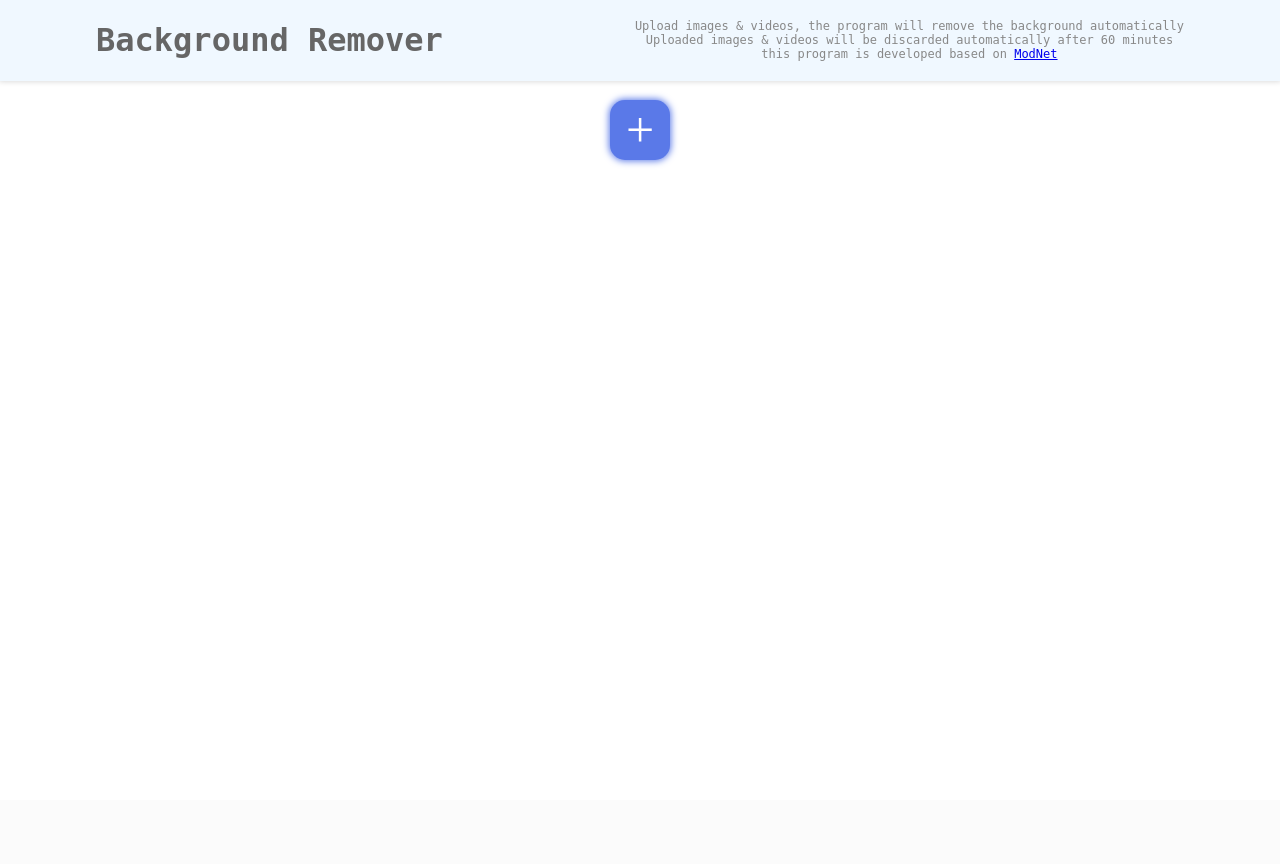
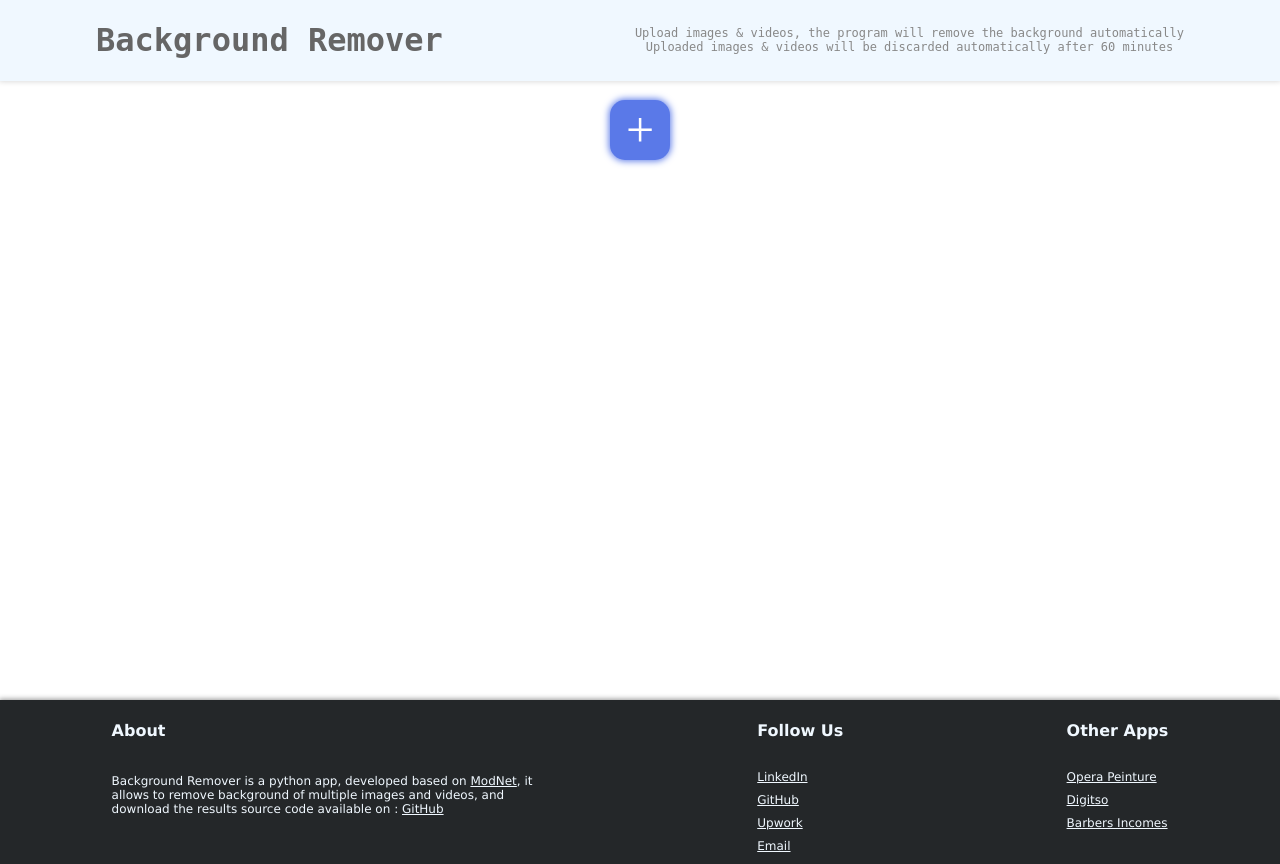
Before and after one commit to DEVLOKER/BgRemover, a Flask app: template templates/index.html in a window 1280 px wide. Before the commit the page ends 166 px from the top, so only its background shows below. Run offline with Flask 2, Linux system fonts and the light colour scheme; the template is opened without the code that fills it, so the values that code supplies are empty.

Commit message:
test image & video screenshots

```diff
--- a/app.py
+++ b/app.py
@@ -9,10 +9,12 @@ from BackgroundRemover import BackgroundRemover
 PORT = 5000
 app = Flask(__name__, static_folder='static', static_url_path='/')
 
-UPLOAD_FOLDER = os.path.join(os.path.dirname(os.path.abspath(__file__)), 'files/uploaded')
-PROCESSED_FOLDER = os.path.join(os.path.dirname(os.path.abspath(__file__)), 'files/processed')
+UPLOAD_FOLDER = os.path.join(os.path.dirname(os.path.abspath(__file__)), BackgroundRemover.INPUT_PATH)
+PROCESSED_FOLDER = os.path.join(os.path.dirname(os.path.abspath(__file__)), BackgroundRemover.OUTPUT_PATH)
+TMP_FOLDER = os.path.join(os.path.dirname(os.path.abspath(__file__)), BackgroundRemover.TMP_PATH)
 app.config['UPLOAD_FOLDER'] = UPLOAD_FOLDER
 app.config['PROCESSED_FOLDER'] = PROCESSED_FOLDER
+app.config['TMP_FOLDER'] = TMP_FOLDER
 app.config['SECRET_KEY'] = 'Sick Rat'
 
 now = time.time() # datetime.utcnow().strftime("%Y%m%dT%H%M%S")
@@ -84,12 +86,17 @@ def delete(code):
     if code in files:
         path1 = os.path.join(UPLOAD_FOLDER, code)
         name = code.split('.')[0]
-        path2 = os.path.join(PROCESSED_FOLDER, name + '.png')
-        path3 = os.path.join(PROCESSED_FOLDER, name + '_' + BackgroundRemover.RESULT_TYPE + '.webm')
+        path2 = os.path.join(PROCESSED_FOLDER, name + '.jpg')
+        path3 = os.path.join(PROCESSED_FOLDER, name + '.png')
+        path4 = os.path.join(TMP_FOLDER, name + '.jpg')
+        path5 = os.path.join(PROCESSED_FOLDER, name + '_' + BackgroundRemover.RESULT_TYPE + '.webm')
+
         if os.path.exists(path1):
+            os.remove(path1)
             os.path.exists(path2) and os.remove(path2)
             os.path.exists(path3) and os.remove(path3)
-            os.remove(path1)
+            os.path.exists(path4) and os.remove(path4)
+            os.path.exists(path5) and os.remove(path5)
             return redirect(url_for('index'))
     abort(404)
 
@@ -116,8 +123,8 @@ def __get_files(path):
 
 
 
-def cleanFiles(): # 30 * 86400 # 60 * 60
-    timer = 3000000 * 86400 # 60 minutes
+def cleanFiles():
+    timer = 60 * 60 # 60 minutes : 60 * 60      30 days : 30 * 86400
     for filename in os.listdir(UPLOAD_FOLDER):
         path = os.path.join(UPLOAD_FOLDER, filename)
         if os.path.getmtime(path) < now - timer:
--- a/static/style/upload.css
+++ b/static/style/upload.css
@@ -1,3 +1,6 @@
+body{
+    margin: 0;
+}
 .headerContainer{
     position: fixed;
     display: flex; justify-content: space-around; align-items: center;
@@ -15,6 +18,11 @@
 
 .headerContainer span.info {
     font-size: 12px;
+}
+
+
+.bodyContainer {
+    min-height: calc(100vh - 200px);
 }
 
 .info {
@@ -95,6 +103,7 @@ fieldset .imageContainer, fieldset .videoContainer{
 }
 fieldset .videoContainer video {
     width: 100%;
+    min-height: 300px;
     height: auto;
     border-radius: 10px;
 }
@@ -104,6 +113,8 @@ fieldset .hiddenAction {
     width: 100%;
     padding: 0px;
     border-radius: 0px 0px 10px 10px;
+    display: flex;
+    justify-content: space-around;
     visibility: hidden;
     opacity: 0;
     transition: visibility 0s, opacity 0.5s linear;
@@ -112,25 +123,39 @@ fieldset.uploadedFiles .hiddenAction {
     background: rgba(255, 0, 0, 0.8);
 }
 fieldset.processedFiles .hiddenAction {
-    background: rgba(0, 255, 0, 0.8);
+    /* background: rgba(0, 255, 0, 0.8); */
+    background: rgba(90, 121, 232, 0.8);
 }
+fieldset.processedFiles .hiddenAction a{
+    background: aliceblue;
+    padding: 0px 15px;
+}
+
 fieldset .hiddenAction a{
     text-decoration: none;
 }
 fieldset .hiddenAction a p{
     width: 100%;
-    font-size: 16px;
+    font-size: 18px;
     font-weight: bolder;
 }
 fieldset.uploadedFiles .hiddenAction a p{
     color: #fff;
 }
-fieldset.processedFiles .hiddenAction a p{
+fieldset.processedFiles .hiddenAction a p.png{
     color: #666;
+}
+fieldset.processedFiles .hiddenAction a p.jpg{
+    color: #5a79e8;
 }
 fieldset .imageContainer:hover > .hiddenAction, fieldset .videoContainer:hover > .hiddenAction{
     visibility: visible;
     opacity: 1;
+}
+
+fieldset .videoContainer:hover > video{
+    min-height: 244px;
+    border-radius: 10px 10px 0px 0px;
 }
 
 .processingContainer {
@@ -151,3 +176,44 @@ fieldset .imageContainer:hover > .hiddenAction, fieldset .videoContainer:hover >
     color: #fff;
     font-weight: bolder;
 }
+
+
+
+
+
+
+.FooterContainer{
+    display: flex; justify-content: space-around; align-items: flex-start;
+    width: 100%;
+    padding-bottom: 10px;
+    background: #242729;
+    box-shadow: 0px 0px 5px 1px #999;
+    z-index: 10;
+}
+
+.FooterContainer div.col{
+    display: flex; justify-content: flex-start; align-items: flex-start; flex-direction: column;
+    max-width: 33%;
+}
+
+.FooterContainer div.col .title{
+
+}
+.FooterContainer div.col ul {
+    list-style: none;
+    margin: 0;
+    padding: 0;
+}
+
+.FooterContainer div.col ul li{
+    margin-top: 5px;
+}
+
+.FooterContainer .info {
+    color: aliceblue;
+    font-family: Verdana, Geneva, Tahoma, sans-serif;
+    text-align: left;
+}
+.FooterContainer .link{
+    font-size: 12px;
+}
--- a/templates/index.html
+++ b/templates/index.html
@@ -30,12 +30,12 @@
             <div>
                 <span class="info" >Upload images & videos, the program will remove the background automatically</span>
                 <span class="info" >Uploaded images & videos will be discarded automatically after 60 minutes</span>
-                <span class="info" >this program is developed based on <a href="https://github.com/ZHKKKe/MODNet" title="author : Zhanghan Ke and Jiayu Sun and Kaican Li and Qiong Yan and Rynson W.H. Lau, title : MODNet: Real-Time Trimap-Free Portrait Matting via Objective Decomposition, booktitle : AAAI, year : 2022" target="_blank" >ModNet</a></span>
+                <!-- <span class="info" >this program is developed based on <a href="https://github.com/ZHKKKe/MODNet" title="author : Zhanghan Ke and Jiayu Sun and Kaican Li and Qiong Yan and Rynson W.H. Lau, title : MODNet: Real-Time Trimap-Free Portrait Matting via Objective Decomposition, booktitle : AAAI, year : 2022" target="_blank" >ModNet</a></span> -->
             </div>
         </div>
 
 
-
+        <div class="bodyContainer">
             <div class="formContainer" >
                 <form name="formUpload" action="/upload" method="post" enctype="multipart/form-data">
                     <label for="filesInput">
@@ -84,9 +84,11 @@
                     {%- for code, file in processed_files.items() %}
 
                         {%- if code.split('.')[1] in ["png"] %}
-                    <div class="imageContainer" style="background-image: url(/download/{{ code }});" >
+                        {% set name = code.split('.')[0] %}
+                        <div class="imageContainer" style="background-image: url(/download/{{ name+'.jpg' }});" >
                             <div class="hiddenAction" >
-                            <a href="/download/{{ code }}" download="{{ code }}"><p class="info">Download</p></a>
+                                <a href="/download/{{ name+'.png' }}" download="{{ name+'.png' }}"><p class="info png">PNG</p></a>
+                                <a href="/download/{{ name+'.jpg' }}" download="{{ name+'.jpg' }}"><p class="info jpg">JPG</p></a>
                             </div>
                         </div>
                         {% endif %}
@@ -108,12 +110,54 @@
                 {% endif %}
 
             </div>
+        </div>
 
 
         <div class="processingContainer" >
             <p class="info" >Processing ...</p>
         </div>
 
+        <div class="FooterContainer" >
+            <div class="col">
+                <h4 class="info title"><strong>About</strong></h4>
+                <p class="info">
+                        Background Remover is a python app, developed based on <a class="info link" href="https://github.com/ZHKKKe/MODNet" title="author : Zhanghan Ke and Jiayu Sun and Kaican Li and Qiong Yan and Rynson W.H. Lau, title : MODNet: Real-Time Trimap-Free Portrait Matting via Objective Decomposition, booktitle : AAAI, year : 2022" target="_blank" >ModNet</a>,
+                        it allows to remove background of multiple images and videos, and download the results
+                        source code available on : <a class="info link" href="https://github.com/devloker/bgReamover" target="_blank">GitHub</a>
+                </p>
+            </div>
+            <div class="col" >
+                <h4 class="info title"><strong>Follow Us</strong></h4>
+                <ul class="list links">
+                    <li class="list-item">
+                        <a class="info link" href="http://www.linkedin.com/in/dev-loker" target="_blank">LinkedIn</a>
+                    </li>
+                    <li class="list-item">
+                        <a class="info link" href="https://github.com/devloker" target="_blank">GitHub</a>
+                    </li>
+                    <li class="list-item">
+                        <a class="info link" href="https://www.upwork.com/freelancers/~01abb360bdb5d8e5df" target="_blank">Upwork</a>
+                    </li>
+                    <li class="list-item">
+                        <a class="info link" href="mailto:cntcts.dev.loker@outlook.com" target="_blank">Email</a>
+                    </li>
+                </ul>
+            </div>
+            <div class="col">
+                <h4 class="info title"><strong>Other Apps</strong></h4>
+                <ul class="list links">
+                    <li class="list-item">
+                        <a class="info link" href="https://play.google.com/store/apps/details?id=org.qtproject.opera_peinture" >Opera Peinture</a>
+                    </li>
+                    <li class="list-item">
+                        <a class="info link" href="http://www.amazon.com/gp/mas/dl/android?p=dev.loker.games.digitso">Digitso</a>
+                    </li>
+                    <li class="list-item">
+                        <a class="info link" href="http://www.amazon.com/gp/mas/dl/android?p=dev.loker.apps.barbers_incomes" target="_blank" >Barbers Incomes</a>
+                    </li>
+                </ul>
+            </div>
+        </div>
 
     </body>
 </html>
```
Also changed, not shown: BackgroundRemover.py (+35 -7 lines), README.md, 10 other files. Lines whose indentation alone changed are shown as unchanged.
